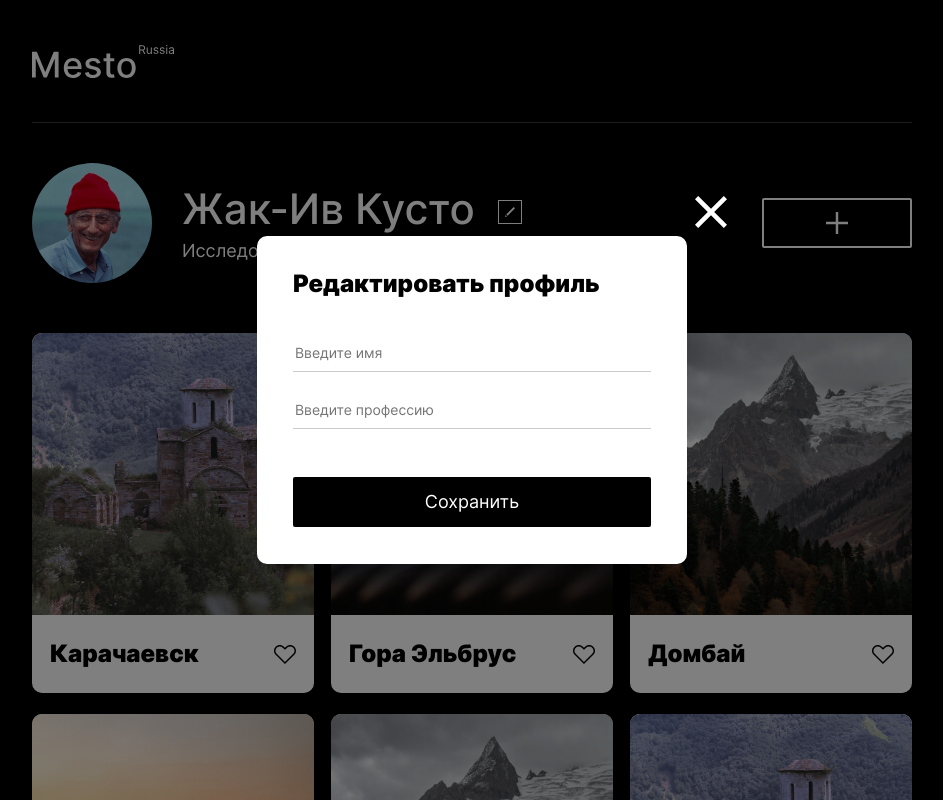
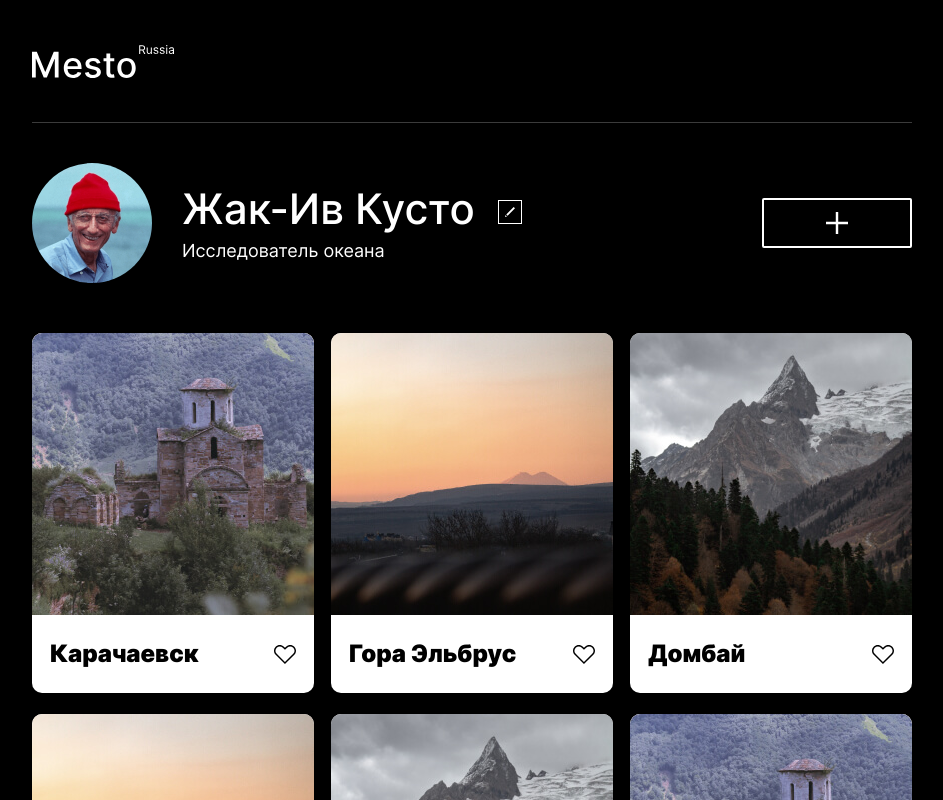
Before and after one commit to iarosch22/mesto-project, a plain HTML site: page index.html in a window 1280 px wide. Shown: the top 800 px of the page, without its empty margins (168-1111 px from the left). Drawn offline with Linux system fonts and the light colour scheme; files whose address does not match are found by name.

Commit message:
add fixies

```diff
--- a/blocks/card/__image/card__image.css
+++ b/blocks/card/__image/card__image.css
@@ -1,5 +1,6 @@
 .card__image {
-    max-width: 282px;
+    width: 282px;
+    height: 282px;
     border-top-right-radius: 10px;
     border-top-left-radius: 10px;
     object-fit: cover;
--- a/blocks/userbox/__name/userbox__name.css
+++ b/blocks/userbox/__name/userbox__name.css
@@ -1,4 +1,5 @@
 .userbox__name {
+    max-width: 294px;
     margin: 0;
     text-overflow: ellipsis;
     overflow: hidden;
--- a/blocks/userbox/__status/userbox__status.css
+++ b/blocks/userbox/__status/userbox__status.css
@@ -1,4 +1,5 @@
 .userbox__status {
+    max-width: 294px;
     padding-top: 7px;
     text-overflow: ellipsis;
     overflow: hidden;
--- a/index.html
+++ b/index.html
@@ -74,7 +74,7 @@
         <footer class="footer">
             <span class="footer__copyright">&copy; 2020 Mesto Russia</span>
         </footer>
-        <div class="popup popup_opened">
+        <div class="popup">
             <div class="popup__container">
                 <h2 class="popup__title">Редактировать профиль</h2>
                 <form class="form" name="edit-form">
```
